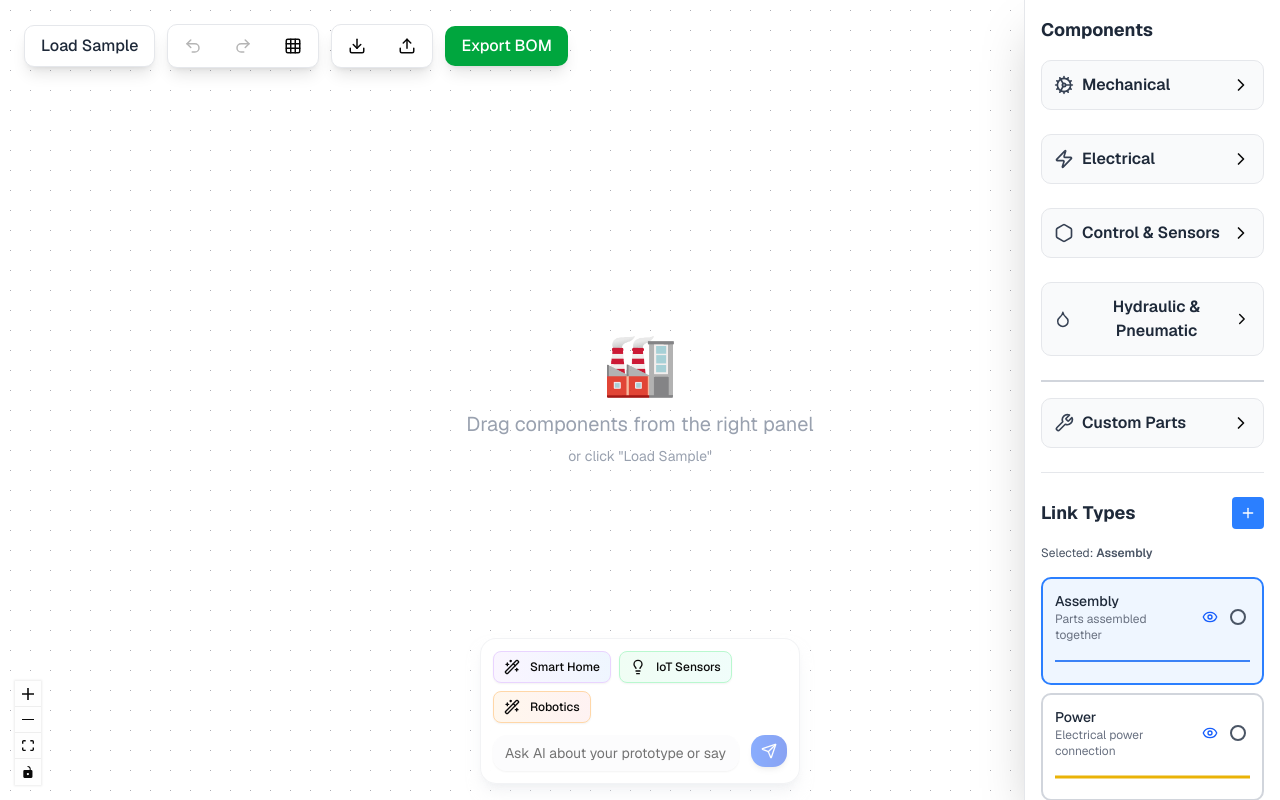
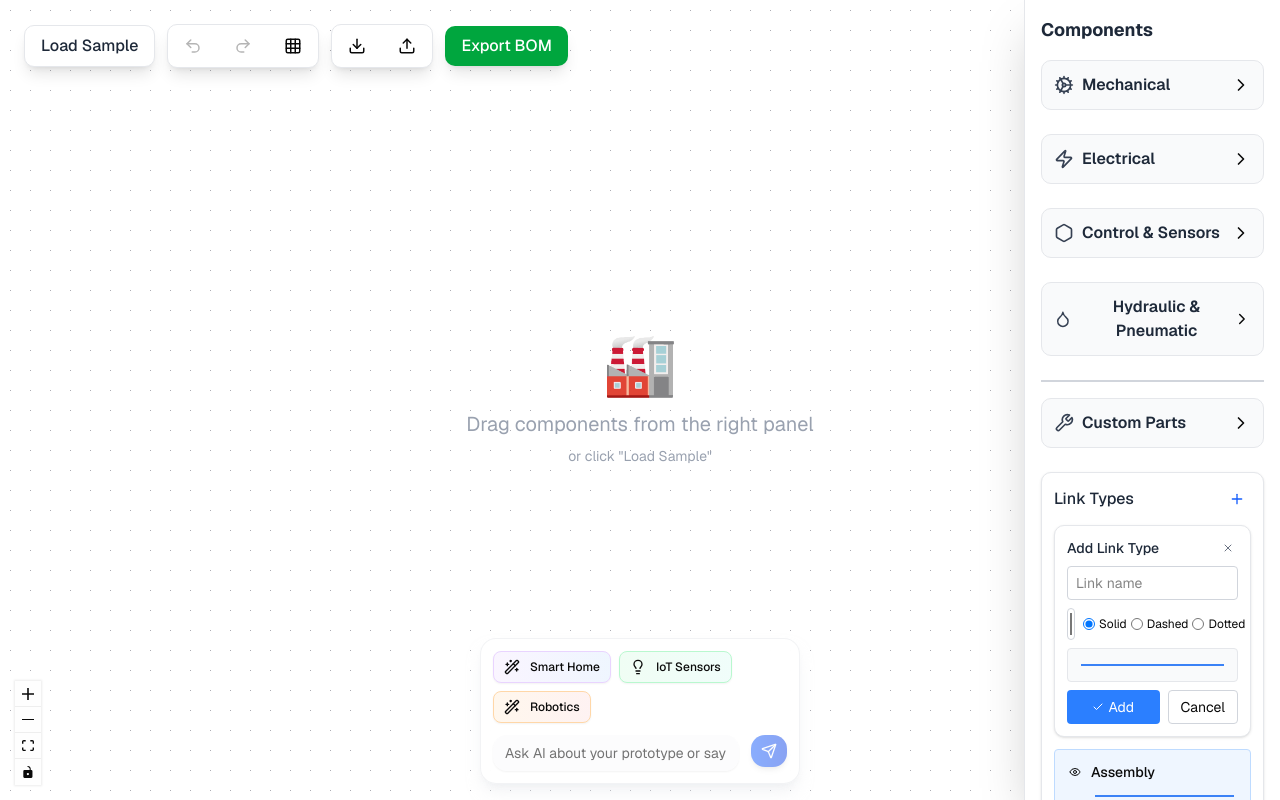
Before and after one commit to obhox/dataDesign, a Next.js app: page / in a window 1280 px wide. Both pictures are taken after a click on the button 1248 px from the left and 513 px from the top of the page. Built offline with nearby package versions, Linux system fonts and the light colour scheme.

Commit message:
Add custom link type

```diff
--- /dev/null
+++ b/components/custom-link-type-form.tsx
@@ -0,0 +1,146 @@
+"use client"
+
+import { useState } from "react"
+import { X, Check } from "lucide-react"
+import type { LinkType } from "@/lib/types"
+
+interface CustomLinkTypeFormProps {
+  onAddLinkType: (linkType: LinkType) => void
+  onCancel: () => void
+  existingLinkTypes: LinkType[]
+}
+
+export function CustomLinkTypeForm({ onAddLinkType, onCancel, existingLinkTypes }: CustomLinkTypeFormProps) {
+  const [formData, setFormData] = useState({
+    name: "",
+    color: "#3b82f6",
+    strokeWidth: 2,
+    dashArray: "",
+    description: "",
+  })
+
+  const [errors, setErrors] = useState<Record<string, string>>({})
+
+  const validateForm = () => {
+    const newErrors: Record<string, string> = {}
+
+    if (!formData.name.trim()) {
+      newErrors.name = "Name required"
+    } else if (existingLinkTypes.some(lt => lt.name.toLowerCase() === formData.name.toLowerCase())) {
+      newErrors.name = "Name exists"
+    }
+
+    setErrors(newErrors)
+    return Object.keys(newErrors).length === 0
+  }
+
+  const handleSubmit = (e: React.FormEvent) => {
+    e.preventDefault()
+
+    if (!validateForm()) {
+      return
+    }
+
+    const newLinkType: LinkType = {
+      id: `custom-${Date.now()}`,
+      name: formData.name.trim(),
+      color: formData.color,
+      strokeWidth: formData.strokeWidth,
+      dashArray: formData.dashArray,
+      description: formData.description.trim() || formData.name.trim(),
+    }
+
+    onAddLinkType(newLinkType)
+  }
+
+  const dashPatterns = [
+    { value: "", label: "Solid" },
+    { value: "5,5", label: "Dashed" },
+    { value: "2,3", label: "Dotted" },
+  ]
+
+  return (
+    <div className="bg-white border border-gray-200 rounded-lg p-3 shadow-sm">
+      <div className="flex items-center justify-between mb-2">
+        <h3 className="text-sm font-medium text-gray-800">Add Link Type</h3>
+        <button
+          onClick={onCancel}
+          className="p-1 hover:bg-gray-100 rounded text-gray-500"
+        >
+          <X size={12} />
+        </button>
+      </div>
+
+      <form onSubmit={handleSubmit} className="space-y-2">
+        <div>
+          <input
+            type="text"
+            value={formData.name}
+            onChange={(e) => setFormData({ ...formData, name: e.target.value })}
+            className={`w-full px-2 py-1.5 border rounded text-sm ${
+              errors.name ? "border-red-400" : "border-gray-300"
+            } focus:outline-none focus:ring-1 focus:ring-blue-400`}
+            placeholder="Link name"
+          />
+          {errors.name && <p className="text-red-500 text-xs mt-0.5">{errors.name}</p>}
+        </div>
+
+        <div className="flex gap-2 items-center">
+          <input
+            type="color"
+            value={formData.color}
+            onChange={(e) => setFormData({ ...formData, color: e.target.value })}
+            className="w-8 h-8 border border-gray-300 rounded cursor-pointer"
+          />
+
+          <div className="flex gap-1">
+            {dashPatterns.map((pattern) => (
+              <label key={pattern.value} className="flex items-center gap-1 cursor-pointer text-xs">
+                <input
+                  type="radio"
+                  name="dashArray"
+                  value={pattern.value}
+                  checked={formData.dashArray === pattern.value}
+                  onChange={(e) => setFormData({ ...formData, dashArray: e.target.value })}
+                  className="w-3 h-3"
+                />
+                <span>{pattern.label}</span>
+              </label>
+            ))}
+          </div>
+        </div>
+
+        <div className="border border-gray-200 rounded p-2 bg-gray-50">
+          <svg width="100%" height="16">
+            <line
+              x1="5"
+              y1="8"
+              x2="calc(100% - 5px)"
+              y2="8"
+              stroke={formData.color}
+              strokeWidth={formData.strokeWidth}
+              strokeDasharray={formData.dashArray}
+            />
+          </svg>
+        </div>
+
+        <div className="flex gap-2">
+          <button
+            type="submit"
+            className="flex-1 bg-blue-500 text-white px-3 py-1.5 rounded text-sm hover:bg-blue-600 transition-colors flex items-center justify-center gap-1"
+          >
+            <Check size={12} />
+            Add
+          </button>
+          <button
+            type="button"
+            onClick={onCancel}
+            className="px-3 py-1.5 border border-gray-300 rounded text-sm hover:bg-gray-50 transition-colors"
+          >
+            Cancel
+          </button>
+        </div>
+      </form>
+    </div>
+  )
+}
--- a/components/link-type-selector.tsx
+++ b/components/link-type-selector.tsx
@@ -1,86 +1,126 @@
 "use client"
 
-import { Plus, Eye, EyeOff } from "lucide-react"
+import { useState } from "react"
+import { Plus, Eye, EyeOff, Trash2 } from "lucide-react"
 import { LINK_TYPES } from "@/lib/constants"
 import type { LinkType } from "@/lib/types"
+import { CustomLinkTypeForm } from "./custom-link-type-form"
 
 interface LinkTypeSelectorProps {
-  selectedLinkType: LinkType
+  selectedLinkType: LinkType | null
+  onSelectLinkType: (linkType: LinkType) => void
   customLinkTypes: LinkType[]
-  onSelectLinkType: (linkType: LinkType) => void
   showAddLinkType: boolean
   onSetShowAddLinkType: (show: boolean) => void
   visibleLinkTypes: Set<string>
   onToggleLinkTypeVisibility: (linkTypeId: string) => void
+  onAddCustomLinkType: (linkType: LinkType) => void
+  onDeleteCustomLinkType: (linkTypeId: string) => void
 }
 
 export function LinkTypeSelector({
   selectedLinkType,
+  onSelectLinkType,
   customLinkTypes,
-  onSelectLinkType,
   showAddLinkType,
   onSetShowAddLinkType,
   visibleLinkTypes,
   onToggleLinkTypeVisibility,
+  onAddCustomLinkType,
+  onDeleteCustomLinkType,
 }: LinkTypeSelectorProps) {
   const allLinkTypes = [...LINK_TYPES, ...customLinkTypes]
 
+  const handleAddLinkType = (linkType: LinkType) => {
+    onAddCustomLinkType(linkType)
+    onSetShowAddLinkType(false)
+  }
+
+  const handleDeleteCustomLinkType = (linkTypeId: string) => {
+    if (confirm("Delete this custom link type?")) {
+      onDeleteCustomLinkType(linkTypeId)
+    }
+  }
+
   return (
-    <div className="border-t border-gray-200 pt-6 mt-6">
-      <div className="flex items-center justify-between mb-4">
-        <h2 className="text-lg font-bold text-gray-800">Link Types</h2>
+    <div className="bg-white border border-gray-200 rounded-lg p-3 shadow-sm">
+      <div className="flex items-center justify-between mb-3">
+        <h3 className="font-medium text-gray-800">Link Types</h3>
         <button
           onClick={() => onSetShowAddLinkType(!showAddLinkType)}
-          className="p-2 bg-blue-500 text-white rounded hover:bg-blue-600 transition-colors"
+          className="p-1.5 hover:bg-gray-100 rounded text-blue-600"
+          title="Add custom link type"
         >
           <Plus size={16} />
         </button>
       </div>
-      <div className="text-xs text-gray-600 mb-4">
-        Selected: <span className="font-semibold">{selectedLinkType.name}</span>
+
+      {showAddLinkType && (
+        <div className="mb-3">
+          <CustomLinkTypeForm
+            onAddLinkType={handleAddLinkType}
+            onCancel={() => onSetShowAddLinkType(false)}
+            existingLinkTypes={allLinkTypes}
+          />
         </div>
-      <div className="space-y-2 max-h-80 overflow-y-auto">
+      )}
+
+      <div className="space-y-1 max-h-64 overflow-y-auto">
         {allLinkTypes.map((linkType) => {
+          const isCustom = customLinkTypes.some(ct => ct.id === linkType.id)
           const isVisible = visibleLinkTypes.has(linkType.id)
+          const isSelected = selectedLinkType?.id === linkType.id
+
           return (
             <div
               key={linkType.id}
-              className={`border-2 rounded-lg p-3 transition-all ${selectedLinkType.id === linkType.id ? "bg-blue-50 border-blue-500" : "border-gray-300 bg-white"} ${!isVisible ? "opacity-50" : ""}`}
+              className={`flex items-start gap-2 p-3 rounded cursor-pointer transition-colors ${
+                isSelected ? "bg-blue-50 border border-blue-200" : "hover:bg-gray-50"
+              }`}
             >
-              <div className="flex items-center gap-2 mb-2">
-                <div className="flex-1">
-                  <div className="font-medium text-sm text-gray-800">{linkType.name}</div>
-                  <div className="text-xs text-gray-500">{linkType.description}</div>
-                </div>
-                <div className="flex gap-1">
               <button
                 onClick={() => onToggleLinkTypeVisibility(linkType.id)}
-                    className={`p-1 rounded hover:bg-gray-100 ${isVisible ? "text-blue-600" : "text-gray-400"}`}
-                    title={isVisible ? "Hide connections" : "Show connections"}
+                className="p-0.5 hover:bg-gray-200 rounded mt-0.5 flex-shrink-0"
+                title={isVisible ? "Hide" : "Show"}
               >
-                    {isVisible ? <Eye size={16} /> : <EyeOff size={16} />}
+                {isVisible ? <Eye size={12} /> : <EyeOff size={12} />}
               </button>
-                  <button
+
+              <div
                  onClick={() => onSelectLinkType(linkType)}
-                    className="p-1 rounded hover:bg-gray-100 text-gray-600"
-                    title="Select for new connections"
+                 className="flex-1 flex flex-col gap-1.5"
                >
-                    <div className="w-4 h-4 border-2 border-current rounded-full" />
-                  </button>
+                 <div className="flex items-center gap-2">
+                   <span className="text-sm font-medium truncate">{linkType.name}</span>
+                   {isCustom && (
+                     <span className="text-xs bg-blue-100 text-blue-700 px-1.5 py-0.5 rounded flex-shrink-0">
+                       Custom
+                     </span>
+                   )}
                  </div>
-              </div>
-              <svg width="100%" height="20">
+                 <svg width="100%" height="16" className="min-w-0">
                    <line
-                  x1="0"
-                  y1="10"
-                  x2="100%"
-                  y2="10"
+                     x1="4"
+                     y1="8"
+                     x2="calc(100% - 4px)"
+                     y2="8"
                      stroke={linkType.color}
-                  strokeWidth={linkType.strokeWidth}
+                     strokeWidth={Math.min(linkType.strokeWidth, 4)}
                      strokeDasharray={linkType.dashArray}
-                  opacity={isVisible ? 1 : 0.3}
                    />
                  </svg>
+                 <div className="text-xs text-gray-500 truncate leading-tight">{linkType.description}</div>
+               </div>
+
+              {isCustom && (
+                <button
+                  onClick={() => handleDeleteCustomLinkType(linkType.id)}
+                  className="p-0.5 hover:bg-red-100 rounded text-red-600 mt-0.5 flex-shrink-0"
+                  title="Delete custom link type"
+                >
+                  <Trash2 size={12} />
+                </button>
+              )}
             </div>
           )
         })}
--- a/components/prototyping-mind-map.tsx
+++ b/components/prototyping-mind-map.tsx
@@ -44,6 +44,27 @@ export default function PrototypingMindMap() {
 
   const toggleCategory = (categoryId: string) => {
     setExpandedCategories((prev) => ({ ...prev, [categoryId]: !prev[categoryId as keyof typeof prev] }))
+  }
+
+  const addCustomLinkType = (linkType: LinkType) => {
+    setCustomLinkTypes([...customLinkTypes, linkType])
+    setVisibleLinkTypes(prev => new Set([...prev, linkType.id]))
+  }
+
+  const deleteCustomLinkType = (linkTypeId: string) => {
+    setCustomLinkTypes(customLinkTypes.filter(lt => lt.id !== linkTypeId))
+    setVisibleLinkTypes(prev => {
+      const newSet = new Set(prev)
+      newSet.delete(linkTypeId)
+      return newSet
+    })
+    // If the deleted link type was selected, switch to the first available one
+    if (selectedLinkType.id === linkTypeId) {
+      const remainingLinkTypes = [...LINK_TYPES, ...customLinkTypes.filter(lt => lt.id !== linkTypeId)]
+      if (remainingLinkTypes.length > 0) {
+        setSelectedLinkType(remainingLinkTypes[0])
+      }
+    }
   }
 
   const addCustomComponent = () => {
@@ -341,6 +362,8 @@ export default function PrototypingMindMap() {
               onSetShowAddLinkType={setShowAddLinkType}
               visibleLinkTypes={visibleLinkTypes}
               onToggleLinkTypeVisibility={toggleLinkTypeVisibility}
+              onAddCustomLinkType={addCustomLinkType}
+              onDeleteCustomLinkType={deleteCustomLinkType}
             />
           </div>
         </div>
--- a/lib/ai/gemini.ts
+++ b/lib/ai/gemini.ts
@@ -283,7 +283,7 @@ export class GeminiAIService {
         ...part,
         id: index + 1,
         customColor: part.customColor || this.getPartColor(part.type),
-        imageUrl: part.imageUrl || '/placeholder.svg',
+        imageUrl: '',
         sourceUrl: part.sourceUrl || ''
       }));
 
@@ -464,7 +464,7 @@ export class GeminiAIService {
       const partsWithDefaults = designData.parts.map((part: any) => ({
         ...part,
         customColor: part.customColor || this.getPartColor(part.type),
-        imageUrl: part.imageUrl || '/placeholder.svg',
+        imageUrl: '',
         sourceUrl: part.sourceUrl || ''
       }));
 
```
Lines whose indentation alone changed are shown as unchanged.
